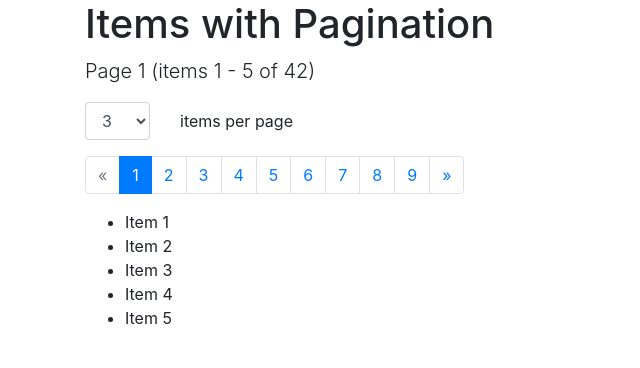
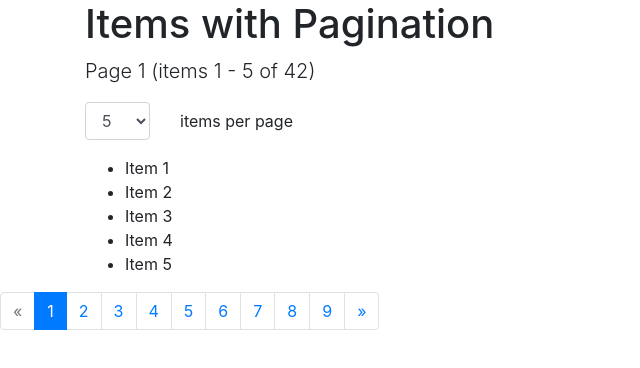
Before and after one commit to mate-academy/react_pagination, a React (Vite) app: page / in a window 1280 px wide. Shown: the top 368 px of the page, without its empty margins (0-640 px from the left). Built offline with nearby package versions, Linux system fonts and the light colour scheme.

Commit message:
Solution

```diff
--- a/package.json
+++ b/package.json
@@ -11,11 +11,12 @@
     "classnames": "^2.5.1",
     "react": "^18.3.1",
     "react-dom": "^18.3.1",
+    "react-router-dom": "^7.16.0",
     "react-transition-group": "^4.4.5"
   },
   "devDependencies": {
     "@cypress/react18": "^2.0.1",
-    "@mate-academy/scripts": "^1.9.12",
+    "@mate-academy/scripts": "^2.1.3",
     "@mate-academy/students-ts-config": "*",
     "@mate-academy/stylelint-config": "*",
     "@types/node": "^20.14.10",
--- a/src/App.tsx
+++ b/src/App.tsx
@@ -1,17 +1,37 @@
 import React from 'react';
+import { useSearchParams } from 'react-router-dom';
 import './App.css';
-import { getNumbers } from './utils';
+import { getNumbers, paginationUtils } from './utils';
+import { Pagination } from './components/Pagination';
 
 // eslint-disable-next-line @typescript-eslint/no-unused-vars
 const items = getNumbers(1, 42).map(n => `Item ${n}`);
 
 export const App: React.FC = () => {
+  const [searchParams, setSearchParams] = useSearchParams();
+
+  const currentPage = Number(searchParams.get('page')) || 1;
+  const perPage = Number(searchParams.get('perPage')) || 5;
+
+  const totalEl = items.length;
+  const startEl = (currentPage - 1) * perPage + 1;
+  const endEl = Math.min(currentPage * perPage, totalEl);
+  const visibleEl = paginationUtils(items, perPage, currentPage);
+
+  const handlePageChange = (pageNumber: number) => {
+    setSearchParams({
+      page: pageNumber.toString(),
+      perPage: perPage.toString(),
+    });
+  };
+
   return (
+    <>
       <div className="container">
         <h1>Items with Pagination</h1>
 
         <p className="lead" data-cy="info">
-        Page 1 (items 1 - 5 of 42)
+          Page {currentPage} (items {startEl} - {endEl} of {totalEl})
         </p>
 
         <div className="form-group row">
@@ -19,7 +39,15 @@ export const App: React.FC = () => {
             <select
               data-cy="perPageSelector"
               id="perPageSelector"
-            className="form-control">
+              className="form-control"
+              value={perPage}
+              onChange={e => {
+                setSearchParams({
+                  page: '1',
+                  perPage: e.target.value,
+                });
+              }}
+            >
               <option value="3">3</option>
               <option value="5">5</option>
               <option value="10">10</option>
@@ -32,80 +60,22 @@ export const App: React.FC = () => {
           </label>
         </div>
 
-      {/* Move this markup to Pagination */}
-      <ul className="pagination">
-        <li className="page-item disabled">
-          <a
-            data-cy="prevLink"
-            className="page-link"
-            href="#prev"
-            aria-disabled="true">
-            «
-          </a>
+        <ul>
+          {visibleEl.map(item => (
+            <li key={item} data-cy="item">
+              {item}
             </li>
-        <li className="page-item active">
-          <a data-cy="pageLink" className="page-link" href="#1">
-            1
-          </a>
-        </li>
-        <li className="page-item">
-          <a data-cy="pageLink" className="page-link" href="#2">
-            2
-          </a>
-        </li>
-        <li className="page-item">
-          <a data-cy="pageLink" className="page-link" href="#3">
-            3
-          </a>
-        </li>
-        <li className="page-item">
-          <a data-cy="pageLink" className="page-link" href="#4">
-            4
-          </a>
-        </li>
-        <li className="page-item">
-          <a data-cy="pageLink" className="page-link" href="#5">
-            5
-          </a>
-        </li>
-        <li className="page-item">
-          <a data-cy="pageLink" className="page-link" href="#6">
-            6
-          </a>
-        </li>
-        <li className="page-item">
-          <a data-cy="pageLink" className="page-link" href="#7">
-            7
-          </a>
-        </li>
-        <li className="page-item">
-          <a data-cy="pageLink" className="page-link" href="#8">
-            8
-          </a>
-        </li>
-        <li className="page-item">
-          <a data-cy="pageLink" className="page-link" href="#9">
-            9
-          </a>
-        </li>
-        <li className="page-item">
-          <a
-            data-cy="nextLink"
-            className="page-link"
-            href="#next"
-            aria-disabled="false">
-            »
-          </a>
-        </li>
-      </ul>
-      <ul>
-        <li data-cy="item">Item 1</li>
-        <li data-cy="item">Item 2</li>
-        <li data-cy="item">Item 3</li>
-        <li data-cy="item">Item 4</li>
-        <li data-cy="item">Item 5</li>
+          ))}
         </ul>
       </div>
+
+      <Pagination
+        total={totalEl}
+        perPage={perPage}
+        currentPage={currentPage}
+        onPageChange={handlePageChange}
+      ></Pagination>
+    </>
   );
 };
 
--- a/src/components/Pagination/Pagination.tsx
+++ b/src/components/Pagination/Pagination.tsx
@@ -1 +1,91 @@
-export const Pagination = () => {};
+import cn from 'classnames';
+
+type PaginationProps = {
+  total: number;
+  perPage: number;
+  currentPage: number;
+  onPageChange: (page: number) => void;
+};
+
+export const Pagination: React.FC<PaginationProps> = ({
+  total,
+  perPage,
+  currentPage,
+  onPageChange,
+}) => {
+  const totalPages = Math.ceil(total / perPage);
+
+  if (totalPages <= 1) {
+    return null;
+  }
+
+  const pages = [];
+
+  for (let i = 1; i <= totalPages; i++) {
+    pages.push(i);
+  }
+
+  return (
+    <>
+      <ul className="pagination">
+        <li className={cn('page-item', { disabled: currentPage === 1 })}>
+          <a
+            data-cy="prevLink"
+            className="page-link"
+            href="#prev"
+            aria-disabled={currentPage === 1}
+            onClick={e => {
+              e.preventDefault();
+
+              if (currentPage > 1) {
+                onPageChange(currentPage - 1);
+              }
+            }}
+          >
+            «
+          </a>
+        </li>
+
+        {pages.map(page => (
+          <li
+            key={page}
+            className={cn('page-item', { active: currentPage === page })}
+          >
+            <a
+              data-cy="pageLink"
+              className="page-link"
+              href={`#${page}`}
+              onClick={e => {
+                e.preventDefault();
+
+                if (page !== currentPage) {
+                  onPageChange(page);
+                }
+              }}
+            >
+              {page}
+            </a>
+          </li>
+        ))}
+        <li
+          className={cn('page-item', { disabled: currentPage === totalPages })}
+        >
+          <a
+            data-cy="nextLink"
+            className="page-link"
+            href="#next"
+            aria-disabled={currentPage === totalPages}
+            onClick={e => {
+              e.preventDefault();
+              if (currentPage < totalPages) {
+                onPageChange(currentPage + 1);
+              }
+            }}
+          >
+            »
+          </a>
+        </li>
+      </ul>
+    </>
+  );
+};
--- a/src/index.tsx
+++ b/src/index.tsx
@@ -1,5 +1,13 @@
-import { createRoot } from 'react-dom/client';
+import ReactDOM from 'react-dom/client';
+import { HashRouter as Router } from 'react-router-dom'; // Юзаємо HashRouter
+import App from './App';
 
-import { App } from './App';
+const root = ReactDOM.createRoot(
+  document.getElementById('root') as HTMLElement,
+);
 
-createRoot(document.getElementById('root') as HTMLElement).render(<App />);
+root.render(
+  <Router>
+    <App />
+  </Router>,
+);
--- a/src/utils.ts
+++ b/src/utils.ts
@@ -7,3 +7,10 @@ export function getNumbers(from: number, to: number): number[] {
 
   return numbers;
 }
+
+export function paginationUtils(item: string[], perPage: number, page: number) {
+  const firstEl = perPage * (page - 1);
+  const lastEl = firstEl + perPage;
+
+  return item.slice(firstEl, lastEl);
+}
```
Also changed, not shown: 1 other file (tests, documents, lock files or other folders). Lines whose indentation alone changed are shown as unchanged.
